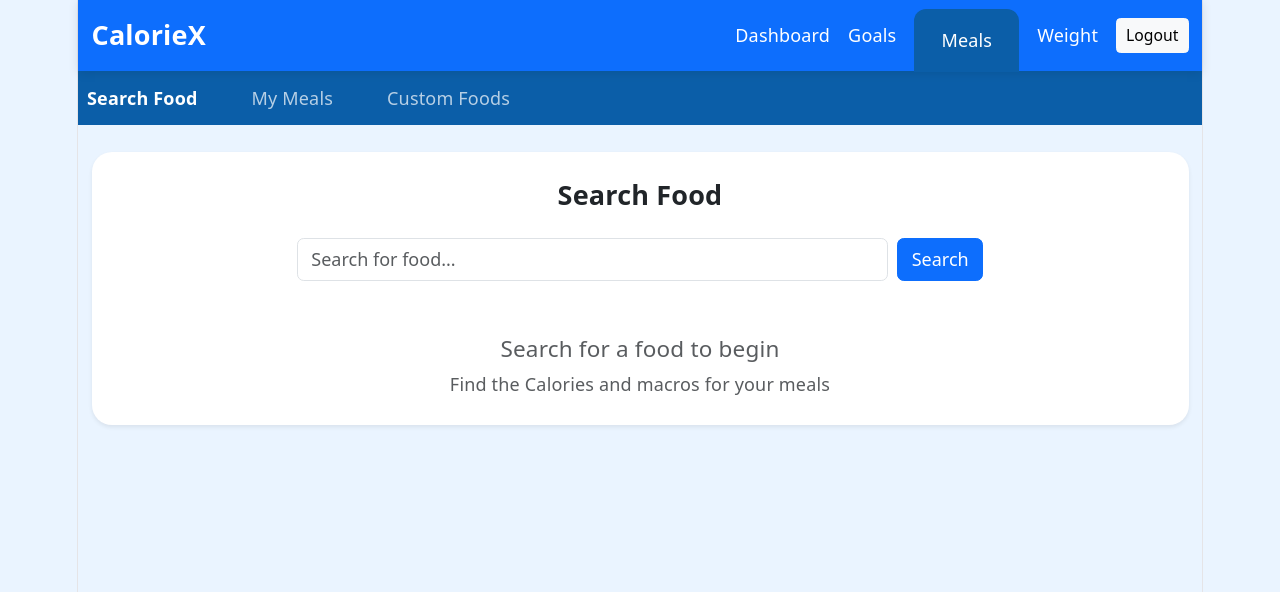
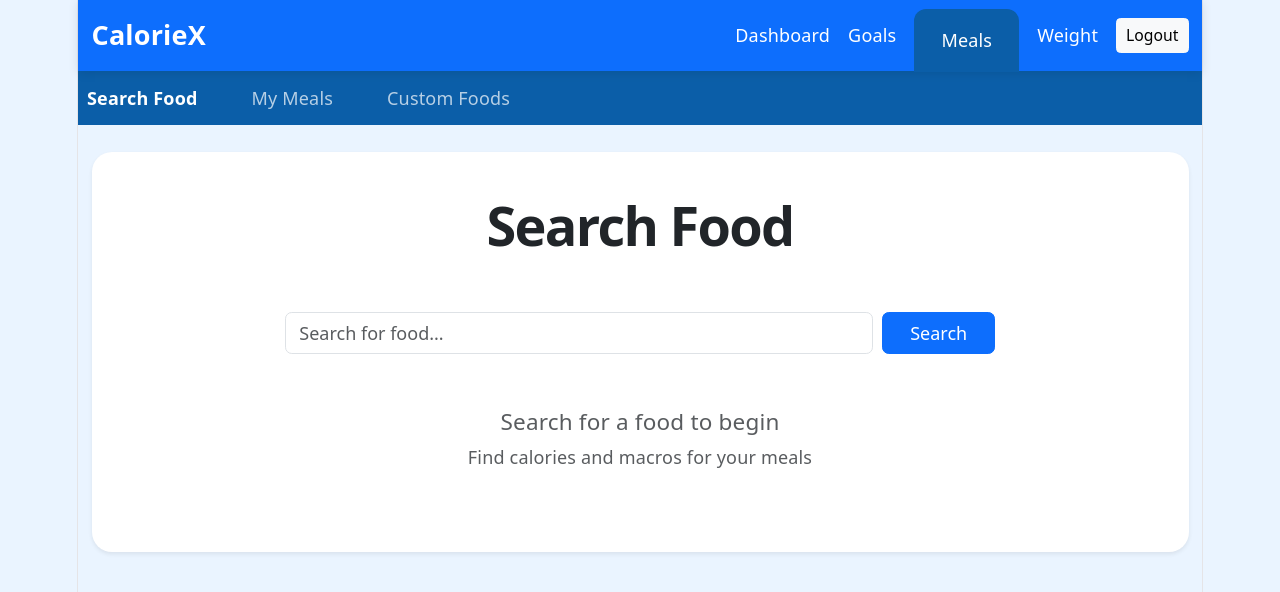
Before and after one commit to saipuneet/CalorieX-Frontend, a React (Vite) app: page /meals/search in a window 1280 px wide. Shown: the top 592 px of the page. Built offline with nearby package versions, Linux system fonts and the light colour scheme.

Commit message:
implemented the search result and calling the third party api

```diff
--- a/src/Pages/MealsSearch.jsx
+++ b/src/Pages/MealsSearch.jsx
@@ -1,7 +1,31 @@
 import Navbar from "../Component/Navbar";
 import MealsNavbar from "../Component/MealsNavbar";
+import { useState } from "react";
+import axios from "axios";
 
 function MealsSearch() {
+  const [query, setQuery] = useState("");
+  const [foods, setFoods] = useState([]);
+
+  const searchFoods = async (searchText) => {
+    try {
+      const token = localStorage.getItem("token");
+
+      const response = await axios.get(
+        `http://localhost:8080/api/foods/search?query=${searchText}`,
+        {
+          headers: {
+            Authorization: `Bearer ${token}`,
+          },
+        },
+      );
+
+      setFoods(response.data);
+    } catch (error) {
+      console.error(error);
+    }
+  };
+
   return (
     <>
       <Navbar />
@@ -14,31 +38,74 @@ function MealsSearch() {
             borderRadius: "20px",
           }}
         >
-          <div className="card-body p-4">
-            <h4 className="fw-bold mb-4 text-center">Search Food</h4>
+          <div
+            className="card-body p-2"
+            style={{
+              minHeight: "400px",
+            }}
+          >
+            <h1
+              className="fw-bold text-center mb-5 text-dark"
+              style={{
+                color: "#1f2937",
+                fontSize: "3rem",
+              }}
+            >
+              Search Food
+            </h1>
+
             <div className="row justify-content-center">
               <div className="col-md-8">
                 <div className="d-flex gap-2">
+                  <div className="position-relative flex-grow-1">
                     <input
                       type="text"
                       className="form-control"
                       placeholder="Search for food..."
+                      value={query}
+                      onChange={(e) => {
+                        const value = e.target.value;
+
+                        setQuery(value);
+
+                        if (value.length >= 2) {
+                          searchFoods(value);
+                        } else {
+                          setFoods([]);
+                        }
+                      }}
                     />
 
-                  <button className="btn btn-primary">Search</button>
+                    {foods.length > 0 && (
+                      <div className="search-dropdown">
+                        {foods.map((food) => (
+                          <div key={food.id} className="search-item">
+                            {food.name}
                           </div>
-                <div className="text-center mt-5">
-                  <h5 className="text-muted">Search for a food to begin</h5>
-                  <p className="text-muted">
-                    Find the Calories and macros for your meals
-                  </p>
+                        ))}
+                      </div>
+                    )}
+                  </div>
+
+                  <button className="btn btn-primary px-4">Search</button>
                 </div>
               </div>
             </div>
+
+            {foods.length === 0 && (
+              <div className="text-center mt-5">
+                <h5 className="text-muted">Search for a food to begin</h5>
+
+                <p className="text-muted">
+                  Find calories and macros for your meals
+                </p>
+              </div>
+            )}
           </div>
         </div>
       </div>
     </>
   );
 }
+
 export default MealsSearch;
--- a/src/index.css
+++ b/src/index.css
@@ -150,3 +150,24 @@ code {
   color: white !important;
   font-weight: 700 !important;
 }
+
+.search-dropdown {
+  position: absolute;
+  width: 100%;
+  background: white;
+  border-radius: 10px;
+  margin-top: 5px;
+  box-shadow: 0 5px 20px rgba(0, 0, 0, 0.15);
+  z-index: 1000;
+  overflow: hidden;
+}
+
+.search-item {
+  padding: 12px 16px;
+  cursor: pointer;
+  border-bottom: 1px solid #f1f1f1;
+}
+
+.search-item:hover {
+  background-color: #f8f9fa;
+}
```
Lines whose indentation alone changed are shown as unchanged.
